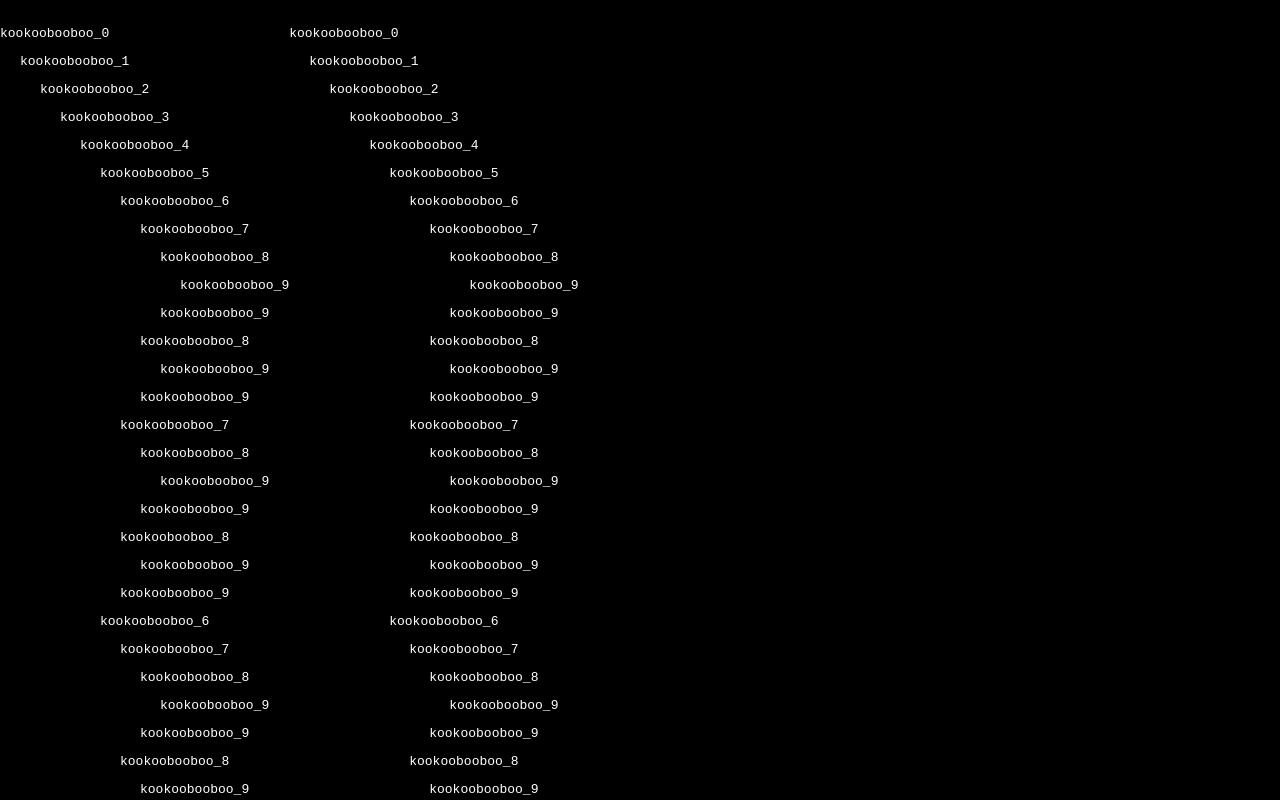
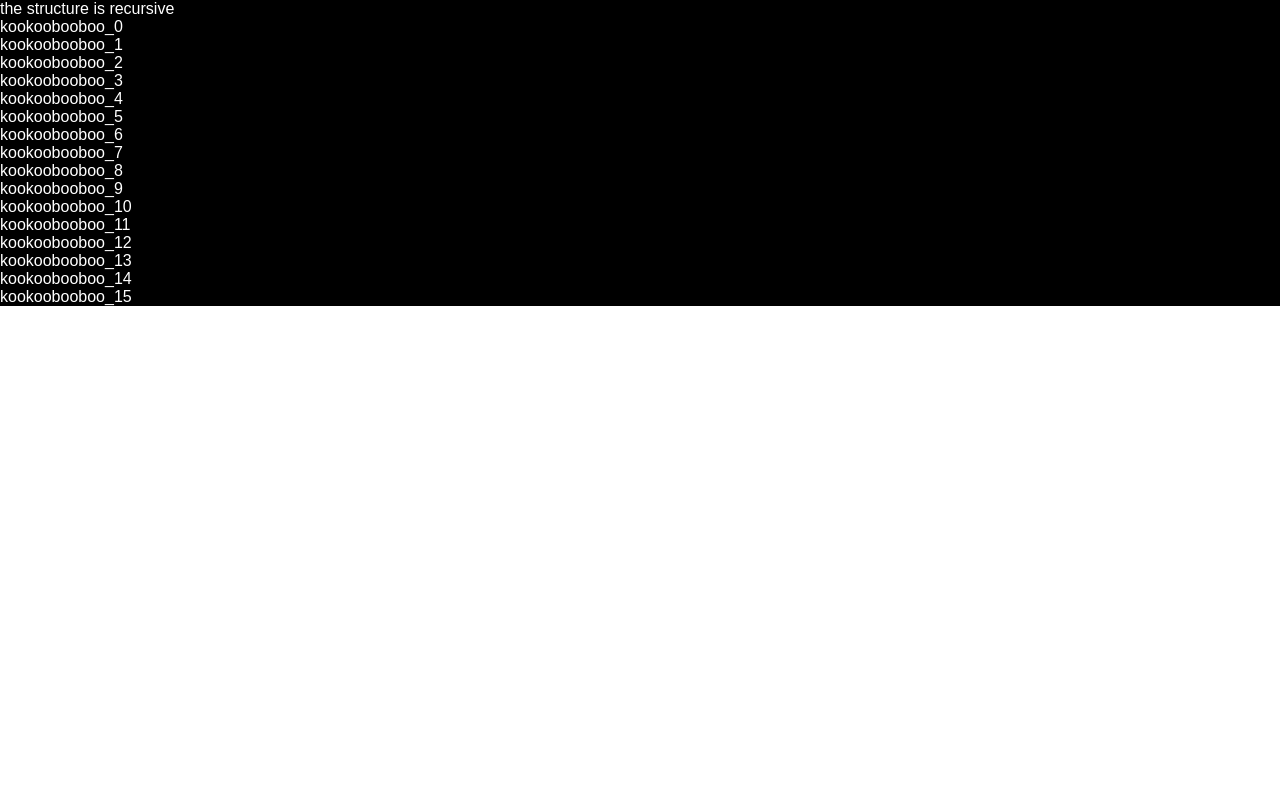
Before and after one commit to IlyaGershman/sanbox-tr, a React (Create React App) app: page / in a window 1280 px wide. Shown: the top 800 px of the page. Built offline with nearby package versions, Linux system fonts and the light colour scheme.

Commit message:
more names

```diff
--- a/src/App.js
+++ b/src/App.js
@@ -7,8 +7,8 @@ import {
 
 import "./styles.css";
 import {
-  findTypesToUpdate,
-  findTypesToUpdateFlat,
+  findNodesToUpdate,
+  findNodesToUpdateFlat,
   buildDeepGraph,
   buildFlatGraph,
   getRecursiveNodesFlat,
@@ -16,8 +16,8 @@ import {
   getUniquePathsFlat
 } from "./traverse";
 
-const udts = convertToUDTStructure(generateNotRecursiveLinks(10));
-// const udts = convertToUDTStructure(generateRecursiveLinks(16));
+// const udts = convertToUDTStructure(generateNotRecursiveLinks(10));
+const udts = convertToUDTStructure(generateRecursiveLinks(16));
 
 export default function App() {
   const [linked, setLinked] = useState({});
@@ -43,10 +43,19 @@ export default function App() {
   const recursiveNodesFlat = getRecursiveNodesFlat(flatLinks);
   console.log("recursiveNodesFlat", recursiveNodesFlat);
 
-  if (!recursiveNodesFlat.length) {
-    const typeUpdated = findTypesToUpdate("kookoobooboo_2", linked);
+  if (recursiveNodesFlat.length) {
+    return (
+      <div className="App">
+        the structure is recursive
+        {recursiveNodesFlat.map((r) => (
+          <div>{r}</div>
+        ))}
+      </div>
+    );
+  }
+  const typeUpdated = findNodesToUpdate("kookoobooboo_2", linked);
   console.log("typeUpdated", typeUpdated);
-    const typeUpdatedFlat = findTypesToUpdateFlat("kookoobooboo_2", flatLinks);
+  const typeUpdatedFlat = findNodesToUpdateFlat("kookoobooboo_2", flatLinks);
   console.log("typeUpdatedFlat", typeUpdatedFlat);
 
   const paths = getUniquePaths(linked);
@@ -55,14 +64,11 @@ export default function App() {
   console.log("pathsFlat", pathsFlat);
 
   return (
-      <div className="App">
+    <div className="App withTrees">
       <pre>{renderFlat(flatLinks)}</pre>
       <pre>{renderNested(linked)}</pre>
     </div>
   );
-  }
-
-  return <div className="App">the structure is recursive</div>;
 }
 
 function renderNested(obj) {
--- a/src/styles.css
+++ b/src/styles.css
@@ -1,5 +1,4 @@
 .App {
-  display: flex;
   position: absolute;
   top: 0;
   /* bottom: 0; */
@@ -10,3 +9,6 @@
   background-color: black;
   color: white;
 }
+.withTrees {
+  display: flex;
+}
--- a/src/traverse.js
+++ b/src/traverse.js
@@ -39,11 +39,11 @@ export const buildFlatGraph = (udts) => {
   return linksOnly;
 };
 
-export function findTypesToUpdate(type, typesTree) {
-  if (!typesTree[type]) return null;
+export function findNodesToUpdate(name, nestedGraph) {
+  if (!nestedGraph[name]) return null;
 
   let updated = {};
-  let queue = [typesTree[type]];
+  let queue = [nestedGraph[name]];
   while (queue.length > 0) {
     let cur = queue.shift();
     Object.keys(cur).forEach((key) => {
@@ -57,18 +57,18 @@ export function findTypesToUpdate(type, typesTree) {
   return updated;
 }
 
-export function findTypesToUpdateFlat(type, typesTreeFlat) {
+export function findNodesToUpdateFlat(name, flatGraph) {
   let updated = {};
-  let queue = [...typesTreeFlat[type]];
+  let queue = [...flatGraph[name]];
   while (queue.length > 0) {
     let id = queue.shift();
-    let links = typesTreeFlat[id];
+    let links = flatGraph[id];
 
     links &&
       links.forEach((link) => {
         if (!updated[link]) {
           updated[link] = link;
-          queue = [...queue, typesTreeFlat[link]];
+          queue = [...queue, flatGraph[link]];
         }
       });
   }
@@ -76,15 +76,15 @@ export function findTypesToUpdateFlat(type, typesTreeFlat) {
   return updated;
 }
 
-export function getUniquePaths(typesTree) {
-  if (Object.keys(typesTree).length < 1) return null;
+export function getUniquePaths(nestedGraph) {
+  if (Object.keys(nestedGraph).length < 1) return null;
 
   let paths = [];
-  let queue = Object.keys(typesTree).map((key) => ({ key, path: [] }));
+  let queue = Object.keys(nestedGraph).map((key) => ({ key, path: [] }));
 
   while (queue.length > 0) {
     let { path, key } = queue.shift();
-    const nextObj = typesTree[key];
+    const nextObj = nestedGraph[key];
     const nextObjKeys = Object.keys(nextObj);
     const newPath = [...path, key];
     if (nextObjKeys.length) {
@@ -99,15 +99,15 @@ export function getUniquePaths(typesTree) {
   return paths;
 }
 
-export function getUniquePathsFlat(typesTreeFlat) {
-  if (Object.keys(typesTreeFlat).length < 1) return null;
+export function getUniquePathsFlat(flatGraph) {
+  if (Object.keys(flatGraph).length < 1) return null;
 
   let paths = {};
-  let queue = Object.keys(typesTreeFlat).map((key) => ({ key, path: [] }));
+  let queue = Object.keys(flatGraph).map((key) => ({ key, path: [] }));
 
   while (queue.length > 0) {
     let { path, key } = queue.shift();
-    const nextObjKeys = typesTreeFlat[key];
+    const nextObjKeys = flatGraph[key];
     const newPath = [...path, key];
     if (nextObjKeys.length) {
       nextObjKeys.forEach((key) => {
@@ -121,11 +121,11 @@ export function getUniquePathsFlat(typesTreeFlat) {
   return Object.values(paths);
 }
 
-export function getRecursiveNodesFlat(typesTreeFlat) {
-  if (Object.keys(typesTreeFlat).length < 1) return null;
+export function getRecursiveNodesFlat(flatGraph) {
+  if (Object.keys(flatGraph).length < 1) return null;
 
   let paths = [];
-  let queue = Object.keys(typesTreeFlat).map((key) => ({ key, path: [] }));
+  let queue = Object.keys(flatGraph).map((key) => ({ key, path: [] }));
   let memo = new Map();
 
   while (queue.length > 0) {
@@ -133,7 +133,7 @@ export function getRecursiveNodesFlat(typesTreeFlat) {
     const search = path[0];
     const memoKey = `${search}${key}`; // ${path[path.length - 1]}
 
-    const nextObjKeys = typesTreeFlat[key];
+    const nextObjKeys = flatGraph[key];
     const newPath = [...path, key];
 
     if (key === search) {
```
Lines whose indentation alone changed are shown as unchanged.
